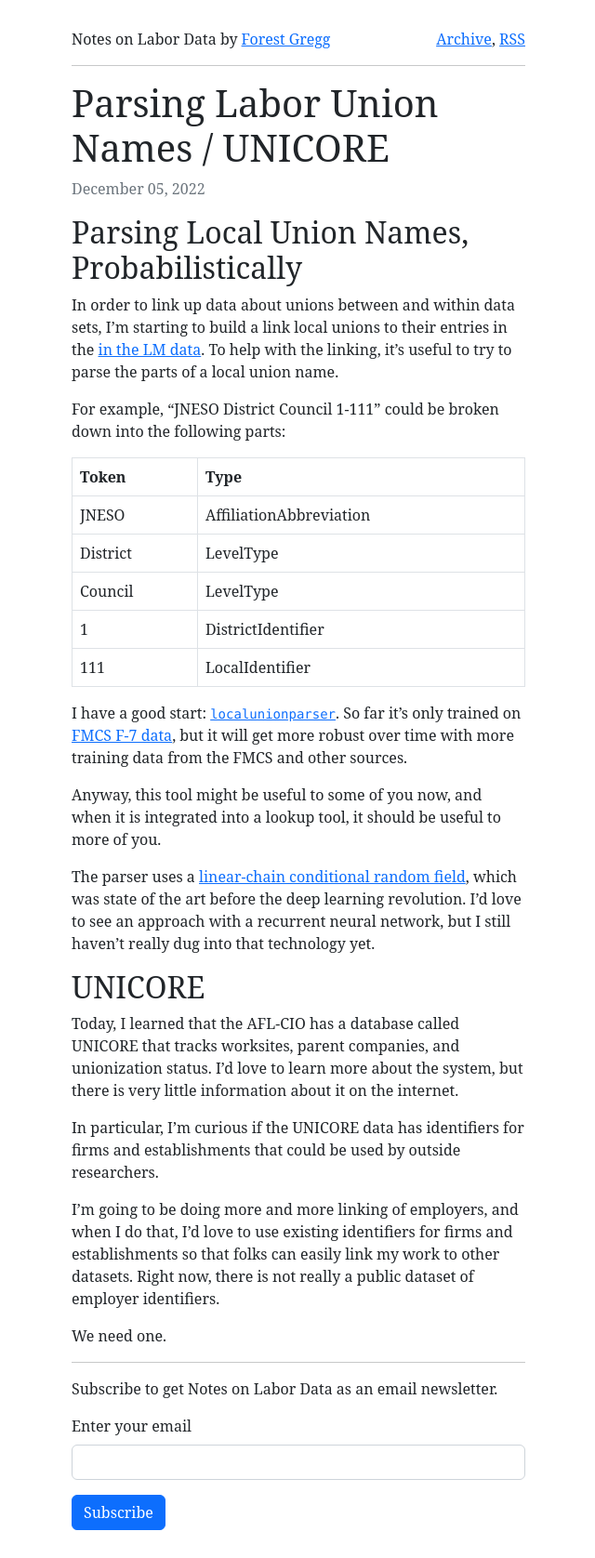
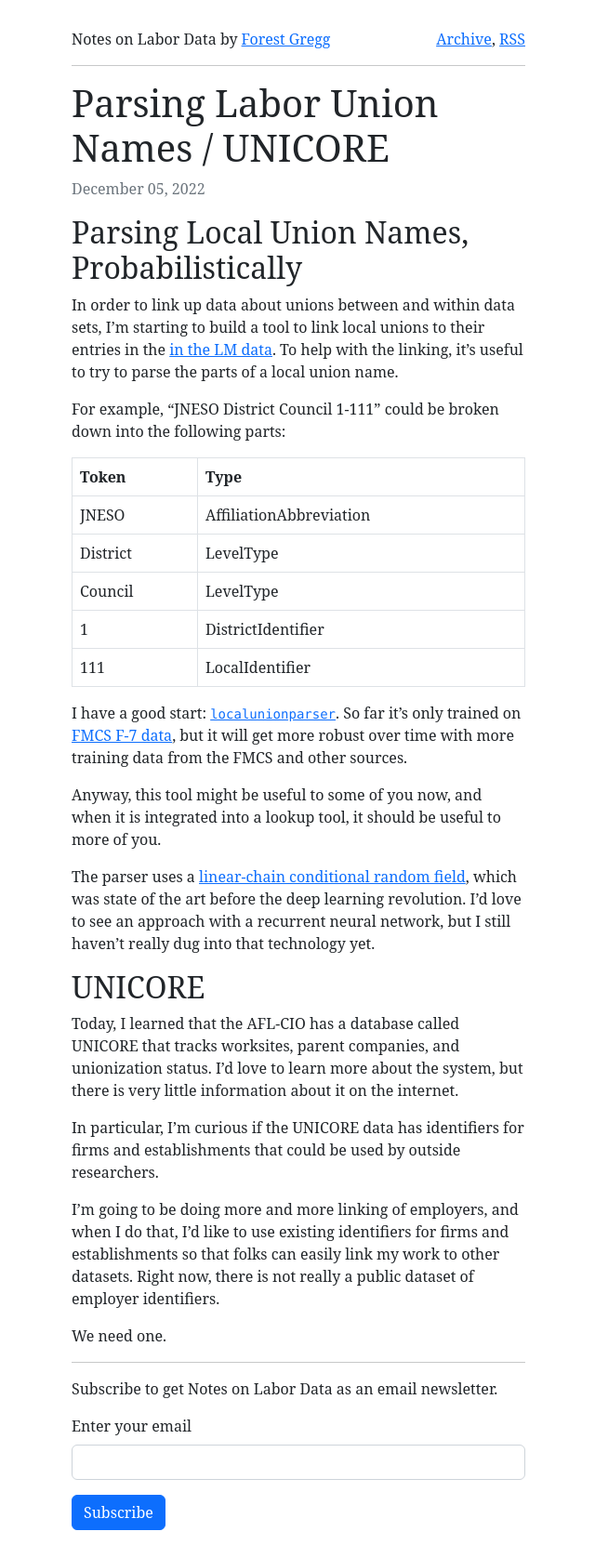
Before and after one commit to labordata/labordata.github.io, a Jekyll site: the page built from _posts/2022-12-05-quick-notes.md, in a window 1280 px wide. Shown: the whole page at 93% size, without its empty margins (319-959 px from the left). Built offline with Jekyll 4.4.1, drawn with Linux system fonts in a browser that asks for light colours.

Commit message:
slight tweaks

```diff
--- a/_posts/2022-12-05-quick-notes.md
+++ b/_posts/2022-12-05-quick-notes.md
@@ -6,7 +6,7 @@ description: Name parsing and a few other pieces.
 
 ## Parsing Local Union Names, Probabilistically
 In order to link up data about unions between and within data sets,
-I'm starting to build a link local unions to their entries in the [in
+I'm starting to build a tool to link local unions to their entries in the [in
 the LM
 data](https://labordata.bunkum.us/opdr?sql=select+f_num%2C+union_name%2C+aff_abbr%2C+desig_name%2C+desiq_pre%2C+desig_num%2C+desig_suf+from+lm_data+group+by+rpt_id%3B+). To
 help with the linking, it's useful to try to parse the parts of a
@@ -50,7 +50,7 @@ In particular, I'm curious if the UNICORE data has identifiers for firms
 and establishments that could be used by outside researchers.
 
 I'm going to be doing more and more linking of employers, and when I
-do that, I'd love to use existing identifiers for firms and
+do that, I'd like to use existing identifiers for firms and
 establishments so that folks can easily link my work to other
 datasets. Right now, there is not really a public dataset of employer
 identifiers.
```
